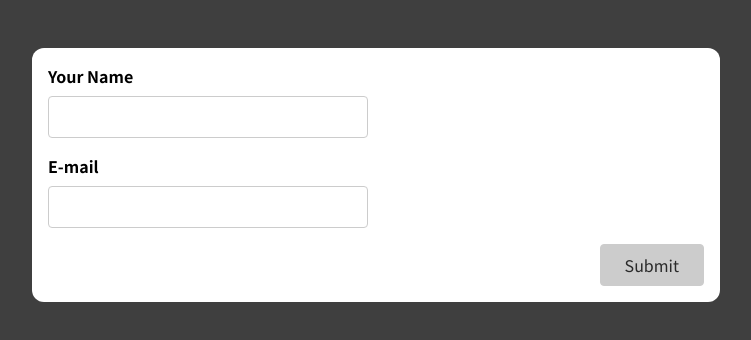
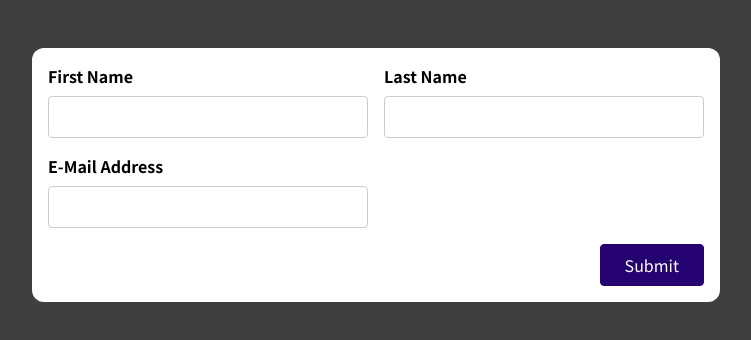
Before and after one commit to minnheima/react-complete-guide, a React (Create React App) app: page / in a window 1280 px wide. Shown: the top 340 px of the page, without its empty margins (264-1015 px from the left). Built offline with nearby package versions, Linux system fonts and the light colour scheme.

Commit message:
#220 과제

```diff
--- a/src/App.js
+++ b/src/App.js
@@ -1,9 +1,9 @@
-import SimpleInput from "./components/SimpleInput";
+import BasicForm from "./components/BasicForm";
 
 function App() {
   return (
     <div className="app">
-      <SimpleInput />
+      <BasicForm />
     </div>
   );
 }
--- a/src/components/BasicForm.js
+++ b/src/components/BasicForm.js
@@ -1,21 +1,86 @@
+import React from "react";
+import useInput from "../hooks/use-input";
+
 const BasicForm = (props) => {
+  const {
+    value: enteredFirstName,
+    isValid: enteredFirstNameIsValid,
+    hasError: firstNameHasError,
+    valueChangeHandler: firstNameChangeHandler,
+    inputBlurHandler: firstNameBlurHandler,
+    reset: resetFirstName,
+  } = useInput((value) => value.trim() !== "");
+  const {
+    value: enteredLastName,
+    isValid: enteredLastNameIsValid,
+    hasError: lastNameHasError,
+    valueChangeHandler: lastNameChangeHandler,
+    inputBlurHandler: lastNameBlurHandler,
+    reset: resetLastName,
+  } = useInput((value) => value.trim() !== "");
+
+  const {
+    value: enteredEmail,
+    isValid: enteredEmailIsValid,
+    hasError: emailValueHasError,
+    valueChangeHandler: emailChnageHandler,
+    inputBlurHandler: emailBlurHandler,
+    reset: resetEmail,
+  } = useInput((value) => value.includes("@"));
+
+  let formIsValid = false;
+
+  if (enteredFirstNameIsValid && enteredLastNameIsValid && enteredEmailIsValid) {
+    formIsValid = true;
+  }
+  const formSubmitHandler = (e) => {
+    e.preventDefault();
+    if (!formIsValid) {
+      return;
+    }
+    resetFirstName();
+    resetLastName();
+    resetEmail();
+  };
+
   return (
-    <form>
-      <div className='control-group'>
-        <div className='form-control'>
-          <label htmlFor='name'>First Name</label>
-          <input type='text' id='name' />
+    <form onSubmit={formSubmitHandler}>
+      <div className="control-group">
+        <div className="form-control">
+          <label htmlFor="name">First Name</label>
+          <input
+            type="text"
+            id="firstname"
+            onChange={firstNameChangeHandler}
+            onBlur={firstNameBlurHandler}
+            value={enteredFirstName}
+          />
+          {firstNameHasError ? <p>Please enter first name.</p> : ""}
         </div>
-        <div className='form-control'>
-          <label htmlFor='name'>Last Name</label>
-          <input type='text' id='name' />
+        <div className="form-control">
+          <label htmlFor="name">Last Name</label>
+          <input
+            type="text"
+            id="lastname"
+            onChange={lastNameChangeHandler}
+            onBlur={lastNameBlurHandler}
+            value={enteredLastName}
+          />
+          {lastNameHasError ? <p>Please enter last name.</p> : ""}
         </div>
       </div>
-      <div className='form-control'>
-        <label htmlFor='name'>E-Mail Address</label>
-        <input type='text' id='name' />
+      <div className="form-control">
+        <label htmlFor="name">E-Mail Address</label>
+        <input
+          type="email"
+          id="email"
+          onChange={emailChnageHandler}
+          onBlur={emailBlurHandler}
+          value={enteredEmail}
+        />
+        {emailValueHasError ? <p>Please enter valid email address</p> : ""}
       </div>
-      <div className='form-actions'>
+      <div className="form-actions">
         <button>Submit</button>
       </div>
     </form>
--- a/src/components/SimpleInput.js
+++ b/src/components/SimpleInput.js
@@ -27,7 +27,7 @@ const SimpleInput = (props) => {
 
   const formSubmitHandler = (e) => {
     e.preventDefault();
-    if (!enteredNameIsValid && !enteredEmailIsValid) {
+    if (!formIsValid) {
       return;
     }
     resetNameInput();
--- a/src/hooks/use-input.js
+++ b/src/hooks/use-input.js
@@ -1,10 +1,11 @@
 import { useState } from "react";
 
-const useInput = (validateValue) => {
+const useInput = (validateFn) => {
   const [enteredValue, setEnteredValue] = useState("");
   const [isTouched, setIsTouched] = useState(false);
 
-  const valueIsValid = validateValue(enteredValue);
+  const valueIsValid = validateFn(enteredValue);
+  // console.log(valueIsValid);  // boolean
   const hasError = !valueIsValid && isTouched;
 
   const valueChangeHandler = (e) => {
--- a/src/index.css
+++ b/src/index.css
@@ -85,7 +85,6 @@ button:disabled:active {
   background-color: #ccc;
   color: #292929;
   border-color: #ccc;
-  cursor: not-allowed;
 }
 
 .form-actions {
```
